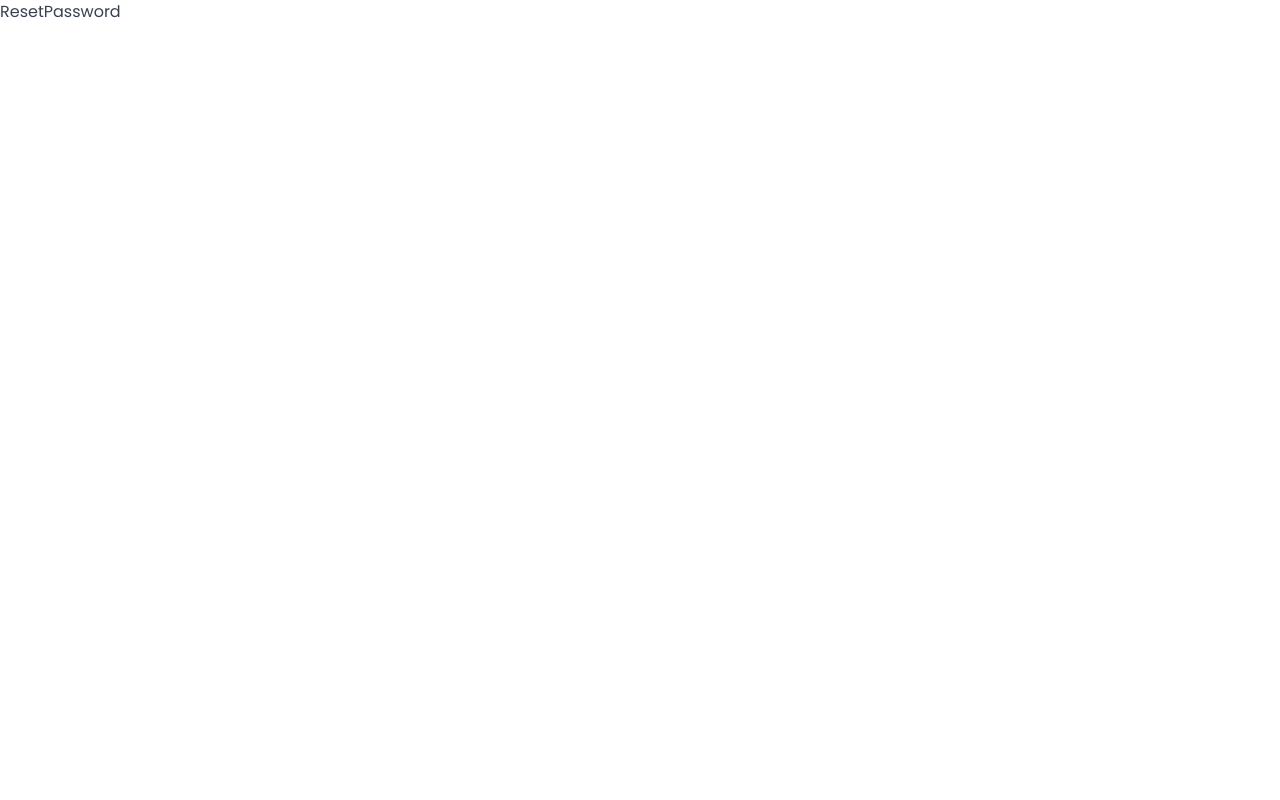
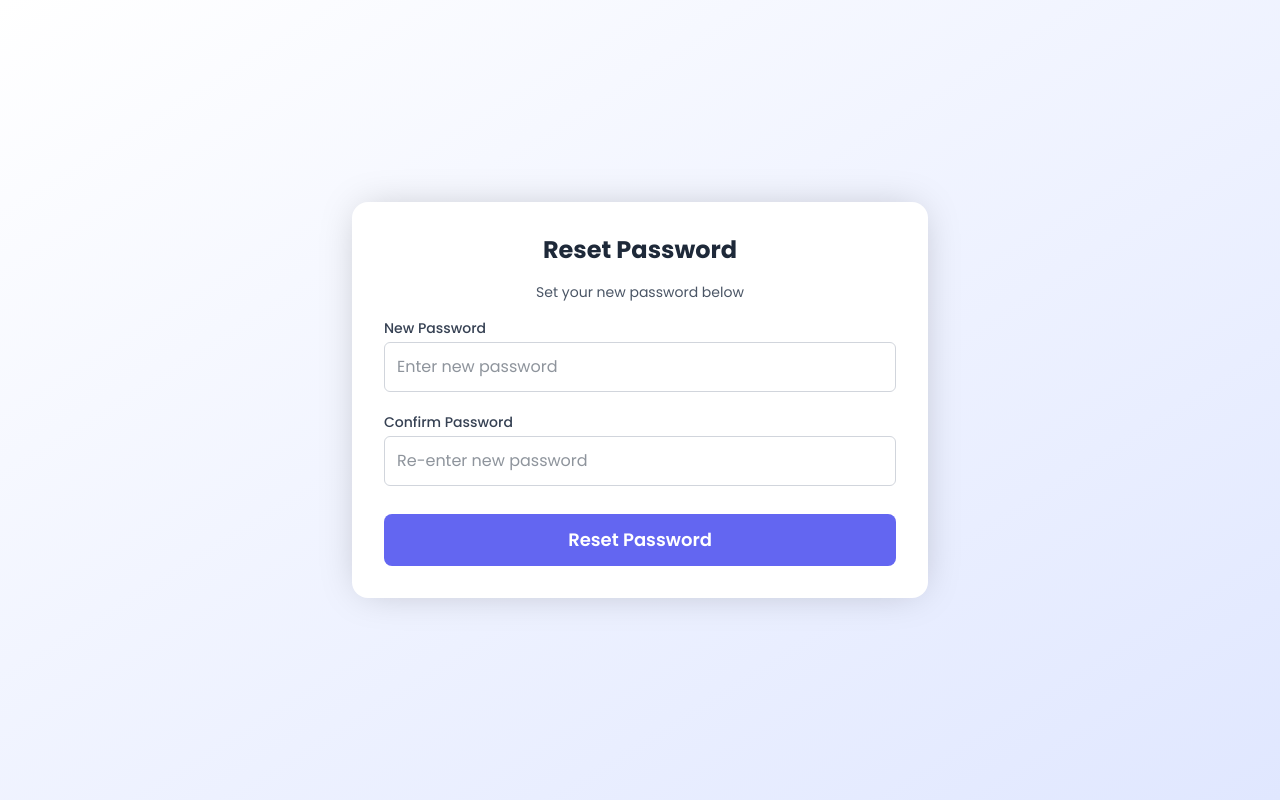
Before and after one commit to Ajinkya6898/Shop-Ease, a React (Vite) app in the folder client/: page /forgot-password/reset in a window 1280 px wide. Built offline with nearby package versions, Linux system fonts and the light colour scheme; a web font is replaced by a local one.

Commit message:
added product details page

```diff
--- a/client/src/App.jsx
+++ b/client/src/App.jsx
@@ -16,6 +16,7 @@ import Payment from "./pages/Payment";
 import ForgotPass from "./pages/ForgotPass";
 import VerifyOTP from "./pages/VerifyOTP";
 import ResetPassword from "./pages/ResetPassword";
+import ProductDetails from "./pages/ProductDetails";
 
 const router = createBrowserRouter([
   {
@@ -24,6 +25,7 @@ const router = createBrowserRouter([
     children: [
       { index: true, element: <Dashboard /> },
       { path: "/products", element: <Products />, loader: productsLoader },
+      { path: "/products/:id", element: <ProductDetails /> },
       {
         path: "/orders",
         element: (
--- /dev/null
+++ b/client/src/pages/ProductDetails.jsx
@@ -0,0 +1,96 @@
+import React, { useState } from "react";
+import { useParams } from "react-router-dom";
+import Container from "../ui-components/Container";
+import Button from "../ui-components/Button";
+import { FaStar } from "react-icons/fa";
+
+const ProductDetails = () => {
+  const { id } = useParams();
+
+  const product = {
+    id,
+    name: "Wireless Headphones",
+    price: 99.99,
+    originalPrice: 149.99,
+    description:
+      "Experience next-level sound clarity with these high-quality wireless headphones. Equipped with noise cancellation, a 40-hour battery life, and sleek design, they are perfect for music lovers and professionals.",
+    image:
+      "https://encrypted-tbn0.gstatic.com/images?q=tbn:ANd9GcR91ZspTLjkHmhsTymaQJivR3gla9A-GDGA_Q&s",
+    stock: 12,
+    rating: 4,
+    category: "Electronics",
+  };
+
+  return (
+    <>
+      <Container className="max-w-12xl h-[400px] ">
+        <img
+          src={product.image}
+          alt={product.name}
+          className="w-full h-full object-cover"
+        />
+      </Container>
+
+      <Container className="max-w-12xl mt-10 space-y-6">
+        <h1 className="text-3xl font-bold text-gray-900">{product.name}</h1>
+
+        <div className="flex items-center gap-4">
+          <span className="text-2xl font-semibold text-brand-500">
+            ₹ {product.price.toFixed(2)}
+          </span>
+          <span className="text-lg line-through text-gray-500">
+            ₹ {product.originalPrice.toFixed(2)}
+          </span>
+          <span className="text-sm text-green-600 font-medium">
+            ({Math.round(100 - (product.price / product.originalPrice) * 100)}%
+            off)
+          </span>
+        </div>
+
+        <p className="text-base text-gray-700 leading-relaxed tracking-wide">
+          {product.description}
+        </p>
+
+        <p className="text-md text-gray-600">
+          Category:{" "}
+          <span className="text-gray-800 font-medium">{product.category}</span>
+        </p>
+        <div className="flex items-center gap-2 mt-2">
+          <span className="text-md text-gray-700 font-medium">Rating:</span>
+          <div className="flex items-center text-yellow-500">
+            {[...Array(5)].map((_, i) => (
+              <FaStar
+                key={i}
+                className={`w-5 h-5 ${
+                  i < product.rating ? "text-yellow-500" : "text-gray-300"
+                }`}
+              />
+            ))}
+          </div>
+          <span className="text-sm text-gray-500 ml-2">({product.rating})</span>
+        </div>
+
+        <p className="text-md text-gray-600">
+          {product.stock > 0 ? (
+            <span className="text-green-600 font-medium">
+              {product.stock} in stock
+            </span>
+          ) : (
+            <span className="text-red-500 font-medium">Out of stock</span>
+          )}
+        </p>
+
+        <div className="flex gap-6 pt-4">
+          <Button appearance="primary" variant="contained" size="large">
+            Add to Cart
+          </Button>
+          <Button appearance="secondary" variant="outlined" size="large">
+            Add to Wishlist
+          </Button>
+        </div>
+      </Container>
+    </>
+  );
+};
+
+export default ProductDetails;
--- a/client/src/pages/ResetPassword.jsx
+++ b/client/src/pages/ResetPassword.jsx
@@ -1,7 +1,53 @@
-import React from "react";
+import React, { useState } from "react";
+import Container from "../ui-components/Container";
+import Button from "../ui-components/Button";
 
 const ResetPassword = () => {
-  return <div>ResetPassword</div>;
+  const [password, setPassword] = useState("");
+  const [confirmPassword, setConfirmPassword] = useState("");
+
+  return (
+    <Container maxWidth="max-w-xl" className="parent-container">
+      <div className="space-y-4">
+        <h1 className="text-2xl font-bold text-center">Reset Password</h1>
+        <p className="text-sm text-gray-600 text-center">
+          Set your new password below
+        </p>
+
+        <div className="space-y-5">
+          <div>
+            <label className="block text-sm font-medium text-gray-700 mb-1">
+              New Password
+            </label>
+            <input
+              type="password"
+              className="input-container"
+              placeholder="Enter new password"
+              value={password}
+              onChange={(e) => setPassword(e.target.value)}
+            />
+          </div>
+
+          <div>
+            <label className="block text-sm font-medium text-gray-700 mb-1">
+              Confirm Password
+            </label>
+            <input
+              type="password"
+              className="input-container"
+              placeholder="Re-enter new password"
+              value={confirmPassword}
+              onChange={(e) => setConfirmPassword(e.target.value)}
+            />
+          </div>
+        </div>
+
+        <Button className="w-full mt-3" type="submit" size="large">
+          Reset Password
+        </Button>
+      </div>
+    </Container>
+  );
 };
 
 export default ResetPassword;
--- a/client/src/ui-components/Header.jsx
+++ b/client/src/ui-components/Header.jsx
@@ -5,6 +5,7 @@ import { FaRegUserCircle } from "react-icons/fa";
 import { useDispatch } from "react-redux";
 import { logout } from "../slices/userSlice";
 import { useModal } from "../ui-components/ModalProvider";
+import Button from "./Button";
 
 const Header = () => {
   const dispatch = useDispatch();
@@ -49,12 +50,9 @@ const Header = () => {
               <div className="flex items-center space-x-4">
                 <FaRegUserCircle className="text-gray-700 text-2xl" />
                 <span className="text-gray-950 font-medium">{name}</span>
-                <button
-                  className="bg-red-600 text-white ml-4 px-3 py-1 rounded-lg hover:bg-red-700 transition cursor-pointer"
-                  onClick={handleLogout}
-                >
+                <Button appearance="error" size="medium" onClick={handleLogout}>
                   Logout
-                </button>
+                </Button>
               </div>
             ) : (
               <NavLink
```
